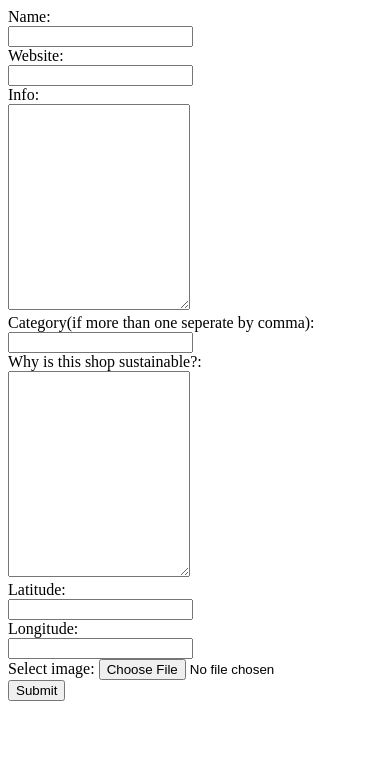
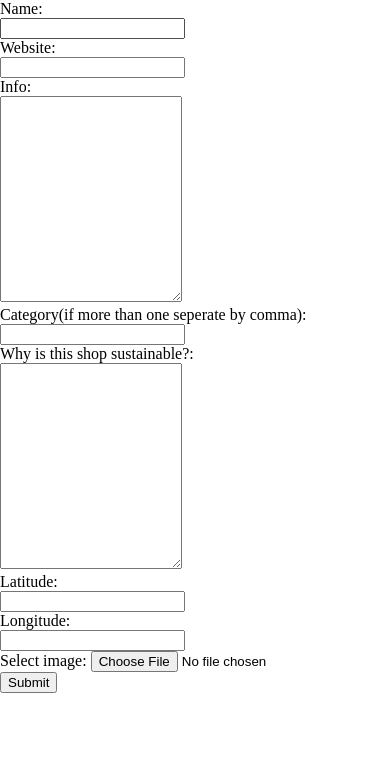
Before and after one commit to s0er3n/nachhaltigkeit, a Flask app: page /addLocation in a window 390 px wide. Shown: the top 759 px of the page. Run offline with Flask 2, Linux system fonts and the light colour scheme.

Commit message:
updated for mobile devices

```diff
--- a/static/main.css
+++ b/static/main.css
@@ -1,4 +1,12 @@
-#mapid { height: 90vh; width: 100vh; margin:0px auto; }
+body {
+    padding: 0;
+    margin: 0;
+}
+html, body, #mapid {
+    height: 90%;
+    width: 100vw;
+}
+
 
 h1
 {
--- a/static/main.js
+++ b/static/main.js
@@ -30,3 +30,5 @@ var control = L.control.layers({ "Karte": base }, categories, options = {
     "collapsed": false
 
 }).addTo(mymap);
+
+//mymap.locate({ setView: true, maxZoom: 11 });
--- a/templates/main.html
+++ b/templates/main.html
@@ -3,6 +3,7 @@
 
 <head>
     <title>Nachhaltigkeits Karte </title>
+    <meta name="viewport" content="width=device-width, initial-scale=1.0, maximum-scale=1.0, user-scalable=no" />
 
 
 
```
